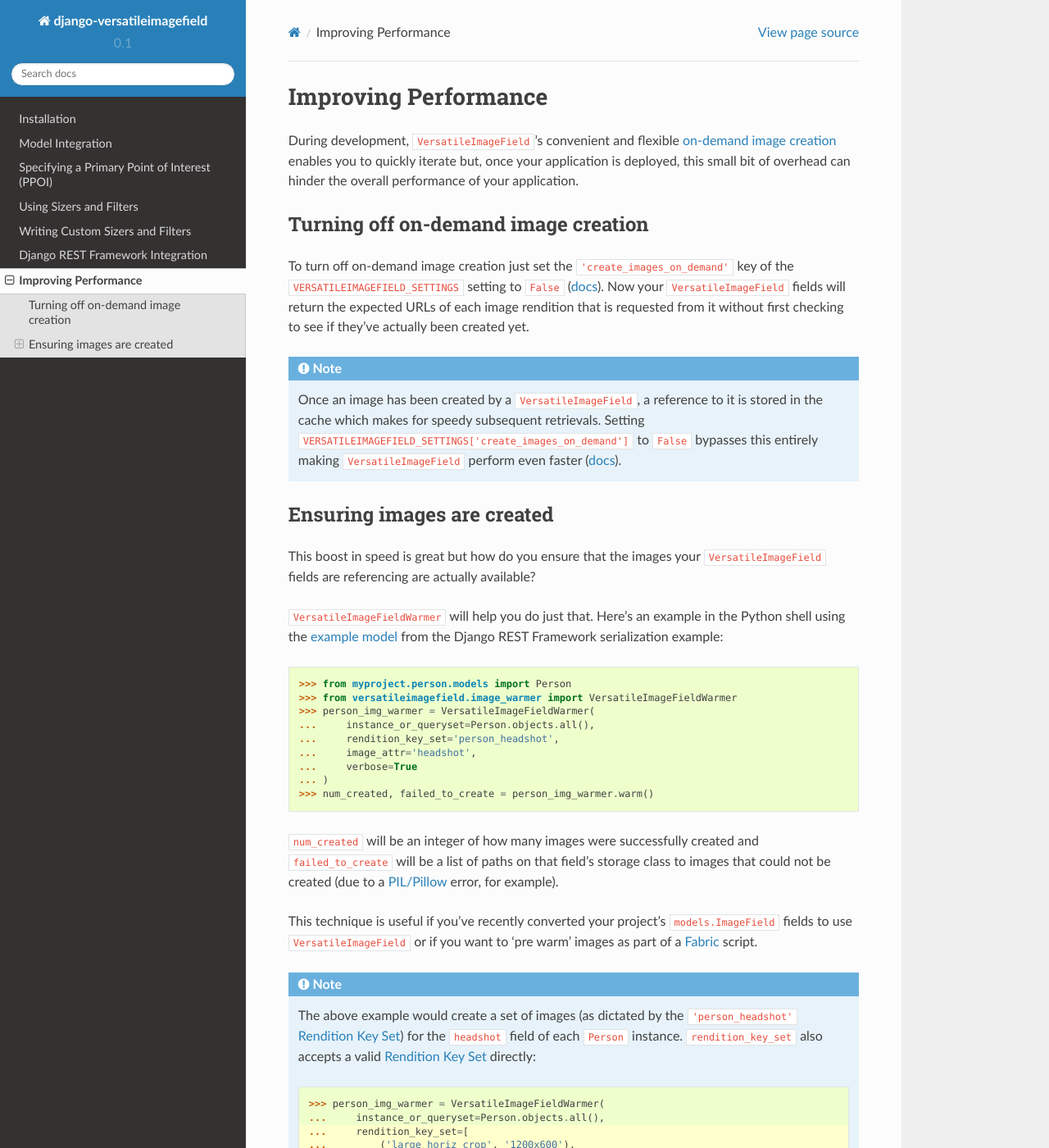
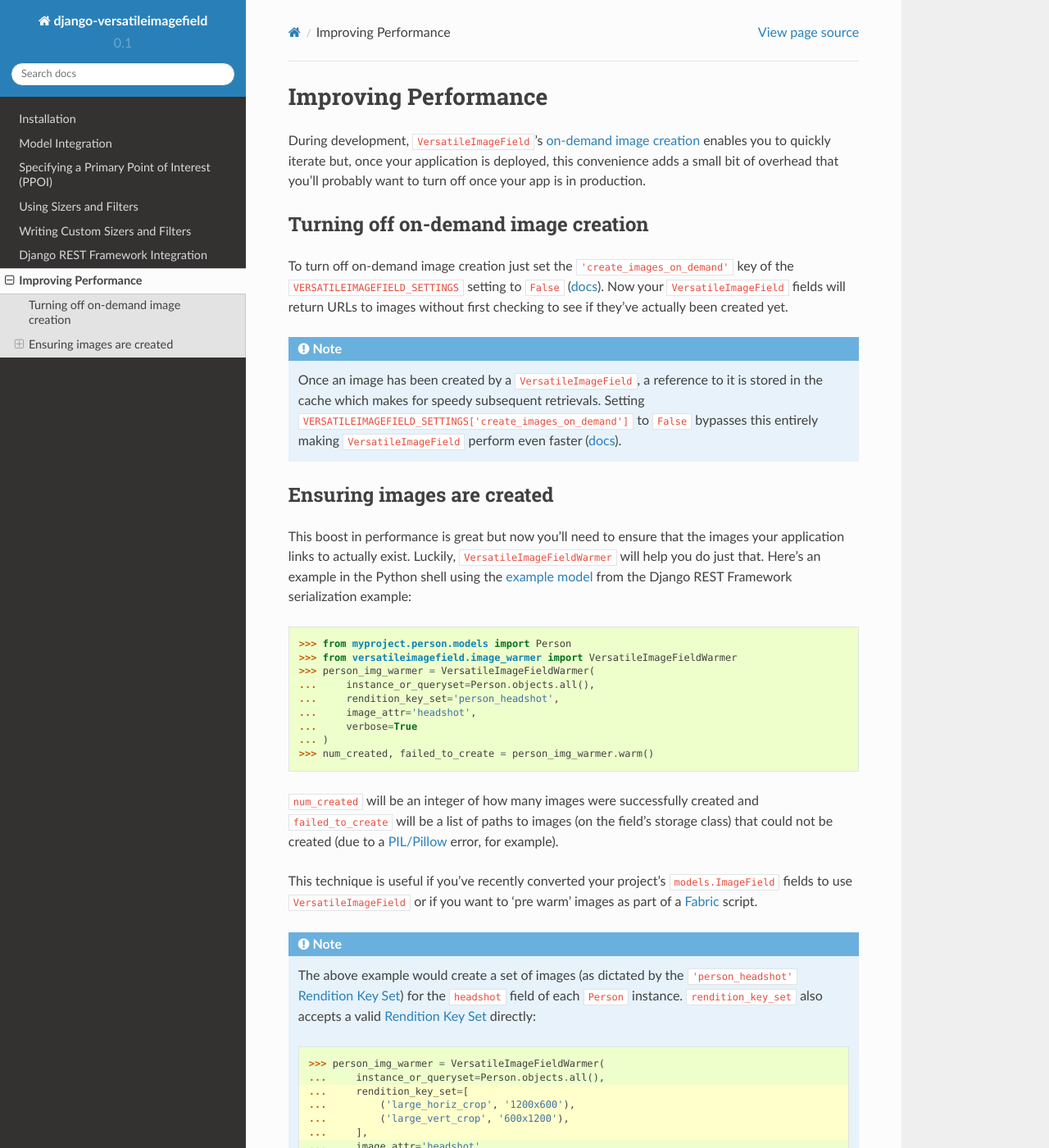
Before and after one commit to respondcreate/django-versatileimagefield, a Sphinx documentation site: the page built from docs/improving_performance.rst, in a window 1280 px wide and 1400 px high. Shown: the whole window at 82% size. Built offline with Sphinx 7.4.7 and the Read the Docs theme 2.0.0, drawn with Linux system fonts in a browser that asks for light colours; some of the changed text lies outside the part shown.

Commit message:
Minor docs editing/clean-up

```diff
--- a/docs/improving_performance.rst
+++ b/docs/improving_performance.rst
@@ -1,21 +1,19 @@
 Improving Performance
 =====================
 
-During development, ``VersatileImageField``'s convenient and flexible :ref:`on-demand image creation <on-demand-image-creation>` enables you to quickly iterate but, once your application is deployed, this small bit of overhead can hinder the overall performance of your application.
+During development, ``VersatileImageField``'s :ref:`on-demand image creation <on-demand-image-creation>` enables you to quickly iterate but, once your application is deployed, this convenience adds a small bit of overhead that you'll probably want to turn off once your app is in production.
 
 Turning off on-demand image creation
 ------------------------------------
 
-To turn off on-demand image creation just set the ``'create_images_on_demand'`` key of the ``VERSATILEIMAGEFIELD_SETTINGS`` setting to ``False`` (:ref:`docs <versatileimagefield-settings>`). Now your ``VersatileImageField`` fields will return the expected URLs of each image rendition that is requested from it without first checking to see if they've actually been created yet.
+To turn off on-demand image creation just set the ``'create_images_on_demand'`` key of the ``VERSATILEIMAGEFIELD_SETTINGS`` setting to ``False`` (:ref:`docs <versatileimagefield-settings>`). Now your ``VersatileImageField`` fields will return URLs to images without first checking to see if they've actually been created yet.
 
 .. note:: Once an image has been created by a ``VersatileImageField``, a reference to it is stored in the cache which makes for speedy subsequent retrievals. Setting ``VERSATILEIMAGEFIELD_SETTINGS['create_images_on_demand']`` to ``False`` bypasses this entirely making ``VersatileImageField`` perform even faster (:ref:`docs <versatileimagefield-settings>`).
 
 Ensuring images are created
 ---------------------------
 
-This boost in speed is great but how do you ensure that the images your ``VersatileImageField`` fields are referencing are actually available?
-
-``VersatileImageFieldWarmer`` will help you do just that. Here's an example in the Python shell using the :ref:`example model <example-model>` from the Django REST Framework serialization example:
+This boost in performance is great but now you'll need to ensure that the images your application links to actually exist. Luckily, ``VersatileImageFieldWarmer`` will help you do just that. Here's an example in the Python shell using the :ref:`example model <example-model>` from the Django REST Framework serialization example:
 
 .. code-block:: python
 
@@ -29,7 +27,7 @@ This boost in speed is great but how do you ensure that the images your ``Versat
     ... )
     >>> num_created, failed_to_create = person_img_warmer.warm()
 
-``num_created`` will be an integer of how many images were successfully created and ``failed_to_create`` will be a list of paths on that field's storage class to images that could not be created (due to a `PIL/Pillow <https://pillow.readthedocs.org/>`_ error, for example).
+``num_created`` will be an integer of how many images were successfully created and ``failed_to_create`` will be a list of paths to images (on the field's storage class) that could not be created (due to a `PIL/Pillow <https://pillow.readthedocs.org/>`_ error, for example).
 
 This technique is useful if you've recently converted your project's ``models.ImageField`` fields to use ``VersatileImageField`` or if you want to 'pre warm' images as part of a `Fabric <http://www.fabfile.org/>`_ script.
 
@@ -55,7 +53,7 @@ This technique is useful if you've recently converted your project's ``models.Im
         >>> num_created, failed_to_create = person_img_warmer.warm()
         [###########----------------------------------------] 20/100 (20%)
 
-.. note:: The ``image_attr`` argument can be dot-notated in order to follow ``ForeignKey`` and ``OneToOneField`` relationships. Example: ``'related_model.image_field'``.
+.. note:: The ``image_attr`` argument can be dot-notated in order to follow ``ForeignKey`` and ``OneToOneField`` relationships. Example: ``'related_model.headshot'``.
 
 Auto-creating sets of images on ``post_save``
 ~~~~~~~~~~~~~~~~~~~~~~~~~~~~~~~~~~~~~~~~~~~~~
--- a/docs/index.rst
+++ b/docs/index.rst
@@ -100,7 +100,7 @@ Release Notes
 -  Docs added to readthedocs
 
 0.1
-^^^^^
+^^^
 
 -  Initial open source release
 
--- a/docs/using_sizers_and_filters.rst
+++ b/docs/using_sizers_and_filters.rst
@@ -48,7 +48,7 @@ to fit within a 400px by 400px area:
 
 .. _on-demand-image-creation:
 
-.. note:: Images are created on-demand. If no image had yet existed at the location required – by either the path (``.name``) *or* URL (``.url``) shown in the highlighted lines above – one would have been created directly before returning them.
+.. note:: Images are created on-demand. If no image had yet existed at the location required – by either the path (``.name``) *or* URL (``.url``) shown in the highlighted lines above – one would have been created directly before returning it.
 
 Here's how you'd open the thumbnail image we just created as an image file
 directly in the shell:
```
Also changed, not shown: other parts of docs/index.rst (+2 -1 lines), docs/installation.rst (+4 -6 lines), 1 other file.
